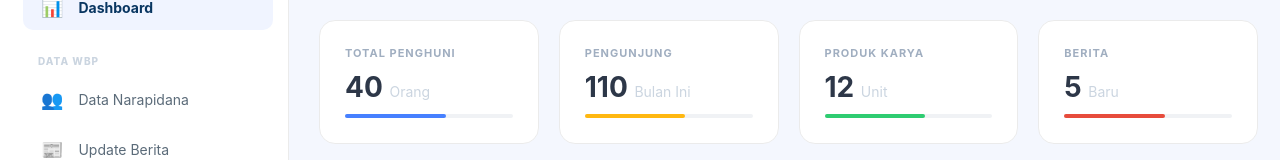
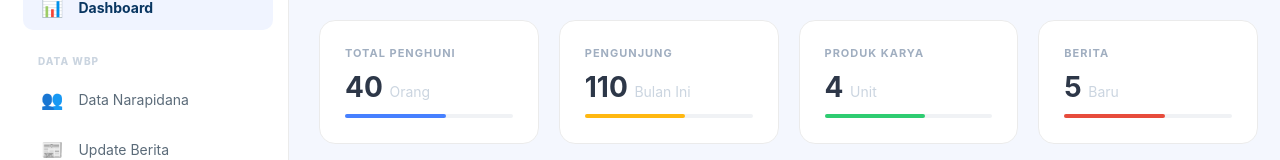
Before and after one commit to andifandiakbar/porto-web, a Next.js app: page /dashboard in a window 1280 px wide. Shown: the part 272-432 px from the top of the page. Built offline with nearby package versions, Linux system fonts and the light colour scheme.

Commit message:
perbaikan dasboard

```diff
--- a/app/(admin)/dashboard/page.tsx
+++ b/app/(admin)/dashboard/page.tsx
@@ -100,7 +100,7 @@ export default function RutanSinjaiDashboard() {
           <div style={statsGrid}>
             <StatCard label="TOTAL PENGHUNI" value="40" sub="Orang" color="#4680FF" />
             <StatCard label="PENGUNJUNG" value="110" sub="Bulan Ini" color="#FFB811" />
-            <StatCard label="PRODUK KARYA" value="12" sub="Unit" color="#2ECC71" />
+            <StatCard label="PRODUK KARYA" value="4" sub="Unit" color="#2ECC71" />
             <StatCard label="BERITA" value="5" sub="Baru" color="#E74C3C" />
           </div>
 
@@ -167,7 +167,7 @@ export default function RutanSinjaiDashboard() {
               </div>
             ) : null}
           </div>
-        </main>
+        </main>n
       </div>
     </div>
   );
```
